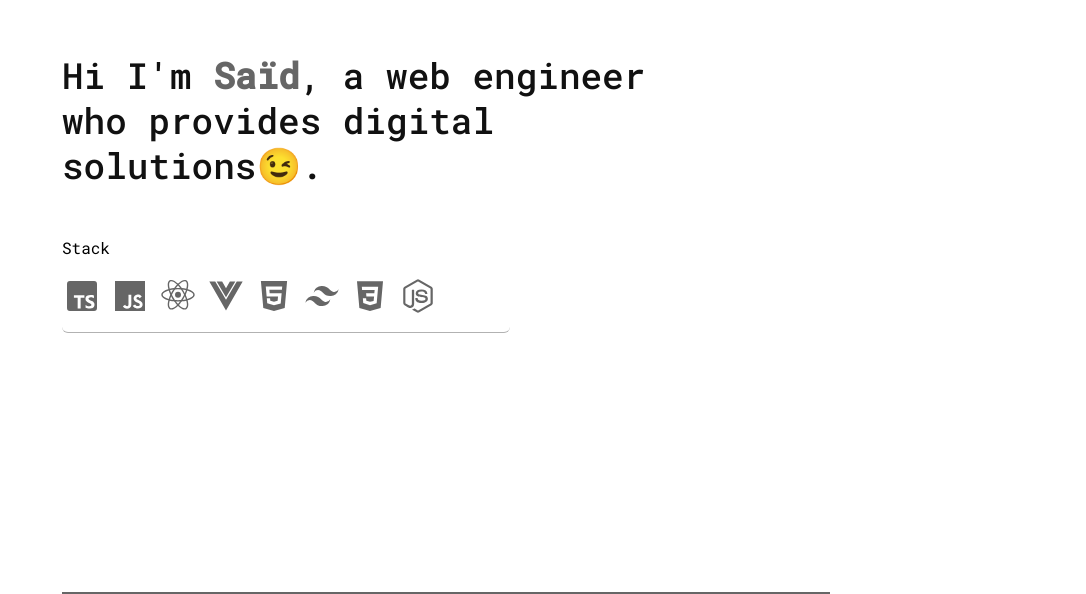
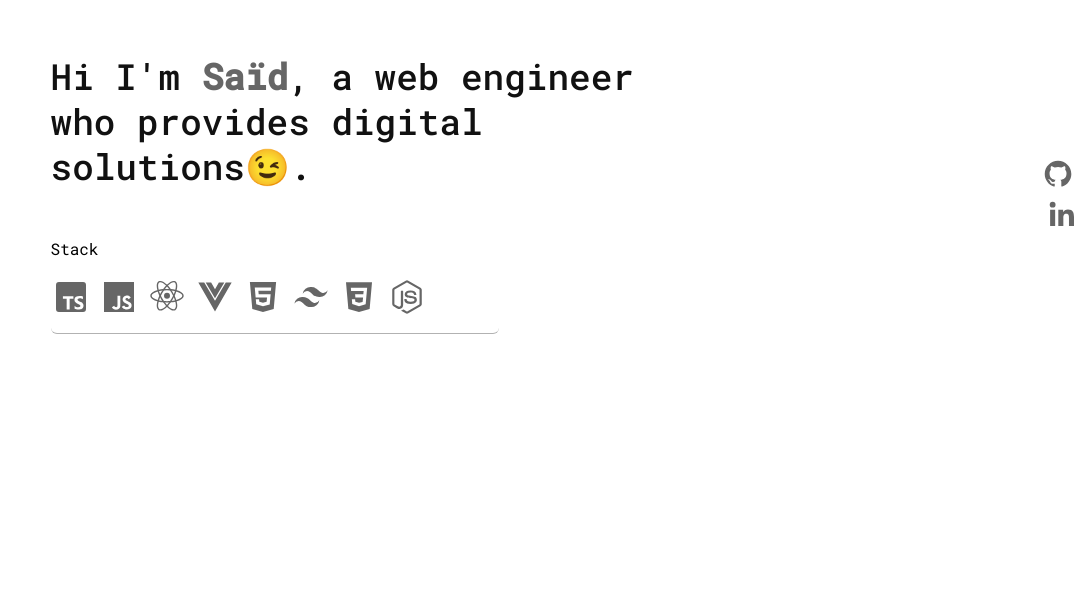
Before and after one commit to saidinusah/portfolio, a Nuxt app: page / in a window 1280 px wide. Shown: the part 206-800 px from the top of the page, without its empty margins (194-1280 px from the left). Built offline with nearby package versions, Linux system fonts and the light colour scheme.

Commit message:
added header

```diff
--- /dev/null
+++ b/components/common/header.vue
@@ -0,0 +1,19 @@
+<template>
+  <nav class="grid grid-cols-6 py-4">
+    <ul class="col-span-4 col-start-2 flex items-center justify-between">
+      <li class="font-bold text-xl">
+        <NuxtLink to="/" class="lg:hidden"> said </NuxtLink>
+      </li>
+      <li
+        class="flex items-center space-x-2 lg:flex-col lg:space-y-2 lg:hover:scale-125 lg:hover:transition-transform lg:hover:delay-150"
+      >
+        <NuxtLink to="https://github.com/1nusah" target="_blank"
+          ><IconsGithub class="lg:w-8 lg:h-8" />
+        </NuxtLink>
+        <NuxtLink to="https://www.linkedin.com/in/saidinusah/" target="_blank"
+          ><IconsLinkedin class="lg:w-8 lg:h-8" />
+        </NuxtLink>
+      </li>
+    </ul>
+  </nav>
+</template>
--- /dev/null
+++ b/components/icons/github.vue
@@ -0,0 +1,15 @@
+<template>
+  <svg
+    xmlns="http://www.w3.org/2000/svg"
+    width="24"
+    height="24"
+    viewBox="0 0 24 24"
+    style="fill: #666; transform: ; msfilter: "
+  >
+    <path
+      fill-rule="evenodd"
+      clip-rule="evenodd"
+      d="M12.026 2c-5.509 0-9.974 4.465-9.974 9.974 0 4.406 2.857 8.145 6.821 9.465.499.09.679-.217.679-.481 0-.237-.008-.865-.011-1.696-2.775.602-3.361-1.338-3.361-1.338-.452-1.152-1.107-1.459-1.107-1.459-.905-.619.069-.605.069-.605 1.002.07 1.527 1.028 1.527 1.028.89 1.524 2.336 1.084 2.902.829.091-.645.351-1.085.635-1.334-2.214-.251-4.542-1.107-4.542-4.93 0-1.087.389-1.979 1.024-2.675-.101-.253-.446-1.268.099-2.64 0 0 .837-.269 2.742 1.021a9.582 9.582 0 0 1 2.496-.336 9.554 9.554 0 0 1 2.496.336c1.906-1.291 2.742-1.021 2.742-1.021.545 1.372.203 2.387.099 2.64.64.696 1.024 1.587 1.024 2.675 0 3.833-2.33 4.675-4.552 4.922.355.308.675.916.675 1.846 0 1.334-.012 2.41-.012 2.737 0 .267.178.577.687.479C19.146 20.115 22 16.379 22 11.974 22 6.465 17.535 2 12.026 2z"
+    ></path>
+  </svg>
+</template>
--- /dev/null
+++ b/components/icons/linkedin.vue
@@ -0,0 +1,14 @@
+<template>
+  <svg
+    xmlns="http://www.w3.org/2000/svg"
+    width="24"
+    height="24"
+    viewBox="0 0 24 24"
+    style="fill: #666; transform: ; msfilter: "
+  >
+    <circle cx="4.983" cy="5.009" r="2.188"></circle>
+    <path
+      d="M9.237 8.855v12.139h3.769v-6.003c0-1.584.298-3.118 2.262-3.118 1.937 0 1.961 1.811 1.961 3.218v5.904H21v-6.657c0-3.27-.704-5.783-4.526-5.783-1.835 0-3.065 1.007-3.568 1.96h-.051v-1.66H9.237zm-6.142 0H6.87v12.139H3.095z"
+    ></path>
+  </svg>
+</template>
--- a/layouts/default.vue
+++ b/layouts/default.vue
@@ -1,7 +1,10 @@
 <template>
-  <div class="grid grid-cols-5 bg-white h-screen w-screen">
-    <section class="col-span-3 col-start-2">
-      <slot />
-    </section>
-  </div>
+  <main class="lg:flex lg:justify-between lg:flex-row-reverse">
+    <CommonHeader />
+    <div class="grid grid-cols-5 bg-white h-screen w-screen">
+      <section class="col-span-3 col-start-2">
+        <slot />
+      </section>
+    </div>
+  </main>
 </template>
--- a/pages/index.vue
+++ b/pages/index.vue
@@ -1,7 +1,5 @@
 <template>
-  <section
-    class="flex justify-center w-full space-y-12 flex-col h-full border-b-2 border-b-text-secondary"
-  >
+  <section class="flex justify-center w-full space-y-12 flex-col h-full overflow-hidden">
     <p class="text-4xl text-primary font-medium leading-tight w-4/5">
       Hi I'm <span class="text-text-secondary hover:underline font-semibold">Saïd</span>,
       a web engineer who provides digital solutions😉.
```
